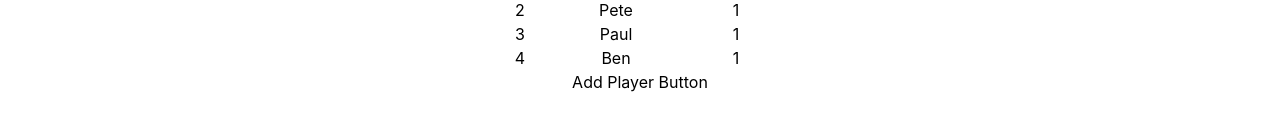
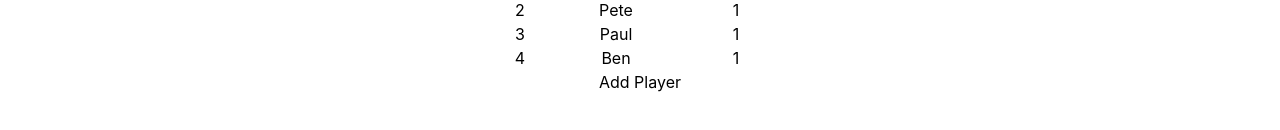
Before and after one commit to harrisonp1/box-league, a React (Create React App) app: page /players in a window 1280 px wide. Shown: the part 290-420 px from the top of the page. Built offline with nearby package versions, Linux system fonts and the light colour scheme.

Commit message:
Adding Primereact

```diff
--- a/package.json
+++ b/package.json
@@ -10,10 +10,13 @@
     "@types/node": "^16.18.112",
     "@types/react": "^18.3.11",
     "@types/react-dom": "^18.3.0",
+    "primeicons": "^7.0.0",
+    "primereact": "^10.8.4",
     "react": "^18.3.1",
     "react-dom": "^18.3.1",
     "react-router-dom": "^6.26.2",
     "react-scripts": "5.0.1",
+    "react-transition-group": "^4.4.5",
     "typescript": "^4.9.5",
     "web-vitals": "^2.1.4"
   },
--- a/src/App.tsx
+++ b/src/App.tsx
@@ -1,5 +1,9 @@
 import { Outlet } from 'react-router-dom';
 import { Header } from './components/Header';
+
+import 'primereact/resources/themes/saga-blue/theme.css';
+import 'primereact/resources/primereact.min.css';
+import 'primeicons/primeicons.css';
 
 export default function App() {
   return (
--- a/src/components/players/PlayersPage.tsx
+++ b/src/components/players/PlayersPage.tsx
@@ -1,6 +1,7 @@
 import { players } from '../../data/players';
 import { playersColumnWidths } from '../columnWidths';
 import { PlayerRow } from './PlayerRow';
+import { Button } from 'primereact/button';
 
 export function PlayersPage() {
   return (
@@ -33,7 +34,8 @@ export function PlayersPage() {
             return <PlayerRow player={player} />;
           })}
         </div>
-        <div style={{ flex: 1 }}>Add Player Button</div>
+        {/* <div style={{ flex: 1 }}>Add Player Button</div> */}
+        <Button>Add Player</Button>
       </div>
     </div>
   );
```
Also changed, not shown: 1 other file (tests, documents, lock files or other folders).
